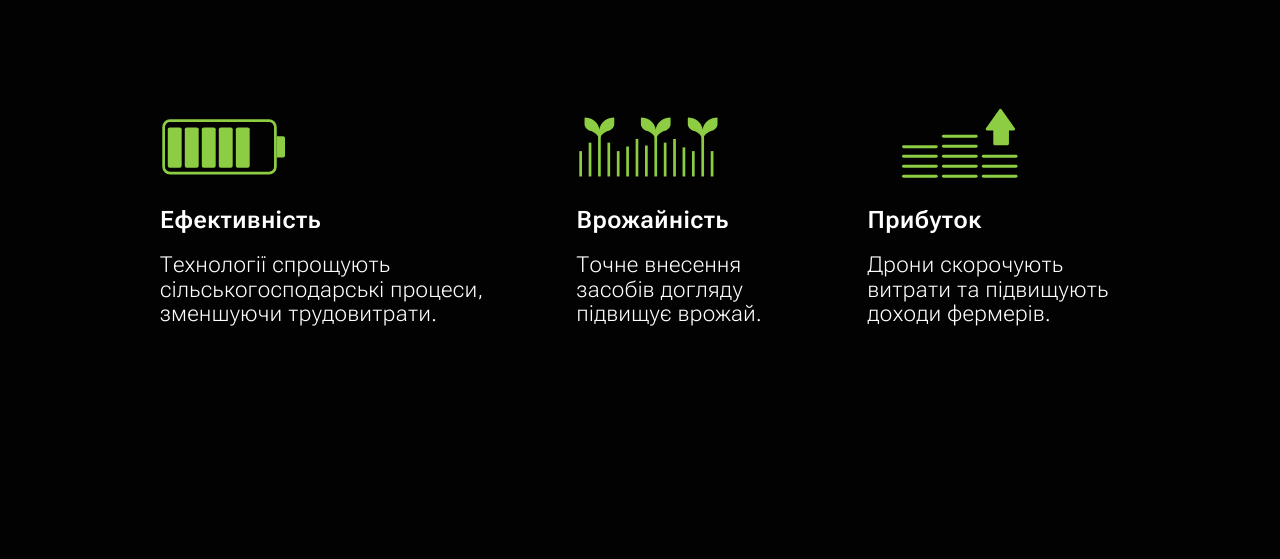
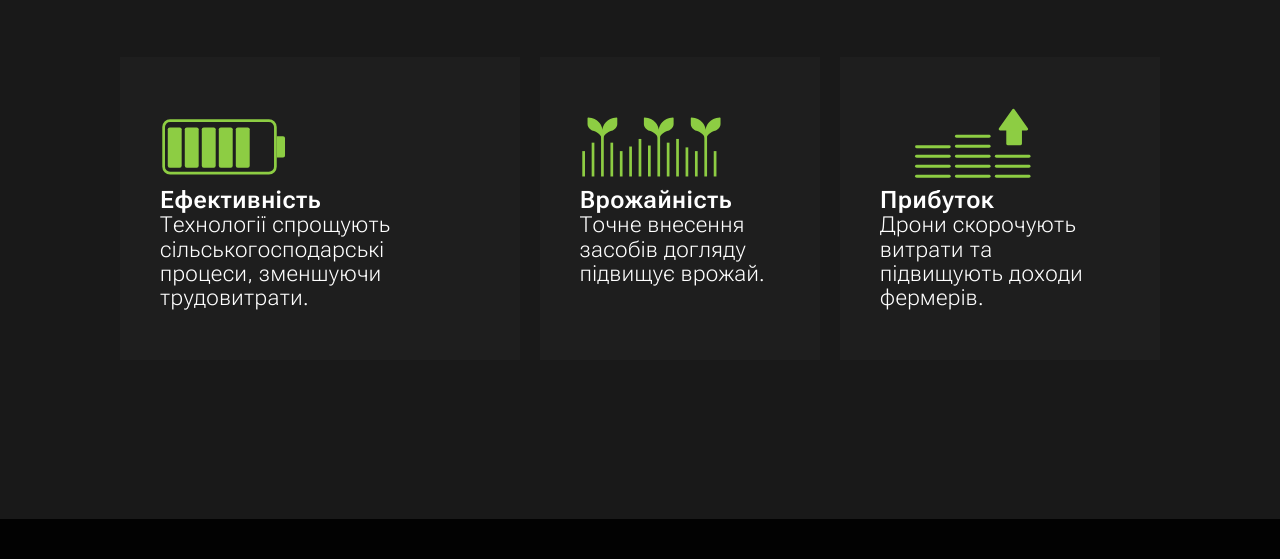
Before and after one commit to mariia-zolotarova/test-task-project, a website: page src/index.html in a window 1280 px wide. Shown: the part 1508-2067 px from the top of the page. Drawn offline with nearby package versions, Linux system fonts and the light colour scheme; files that its build step writes are made by us from their sources; files whose address does not match are found by name.

Commit message:
innovation container fix

```diff
--- a/src/assets/sass/containers/innovations.scss
+++ b/src/assets/sass/containers/innovations.scss
@@ -1,4 +1,5 @@
 .innovations__container {
+    background-color: var(--color-black-19);
     display: flex;
     flex-direction: column;
     padding: 0 120rem 159rem 120rem;
@@ -41,13 +42,16 @@
     &__frame {
         display: flex;
         flex-direction: row;
+        margin: 0 auto;
 
         &__item {
             display: flex;
             flex-direction: column;
             max-width: 549rem;
             padding: 50rem 40rem 50rem 40rem;
-            gap: 20rem;
+            // gap: 20rem;
+            margin-right: 20rem;
+            background-color: var(--color-black-1E);
 
             &--img {
                 max-width: 187rem;
@@ -66,5 +70,9 @@
                 letter-spacing: 0.44px;
             }
         }
+
+        &__item:last-child {
+            margin-right: 0rem;
+        }
     }
 }
```
